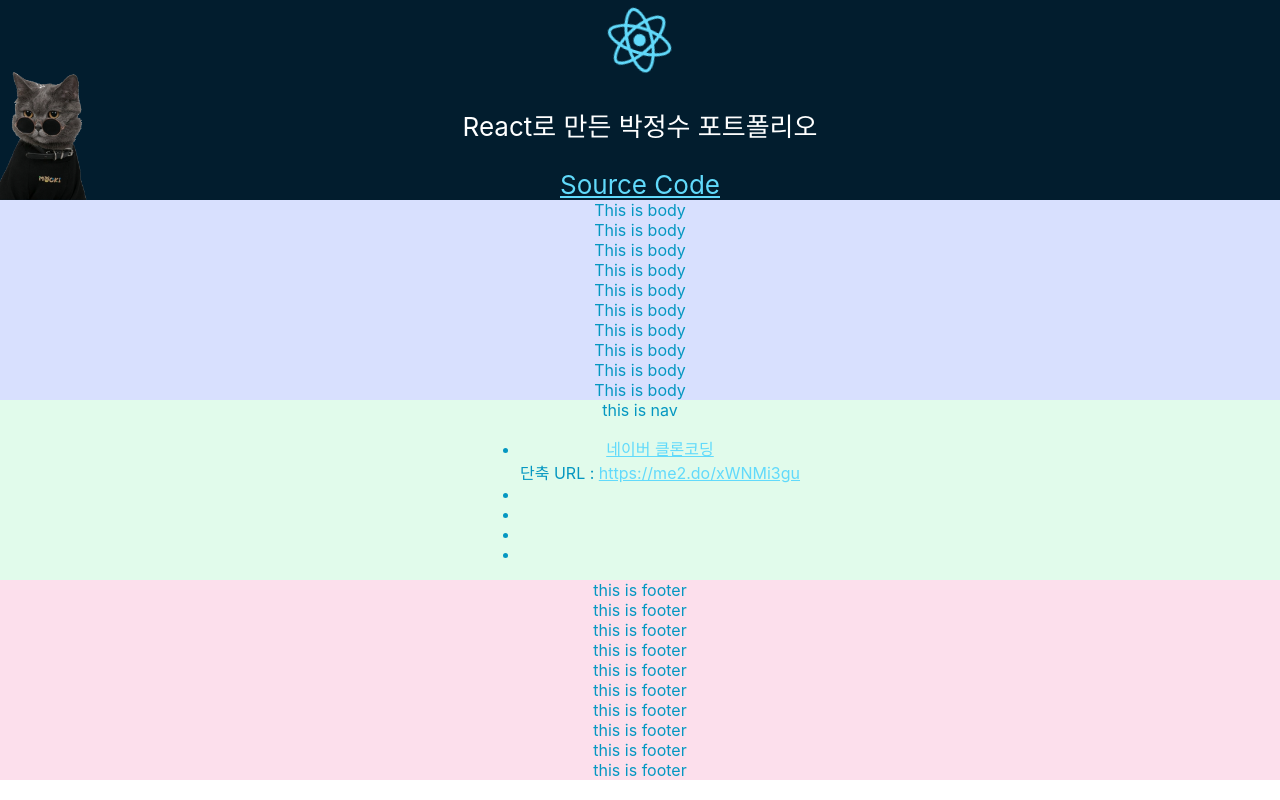
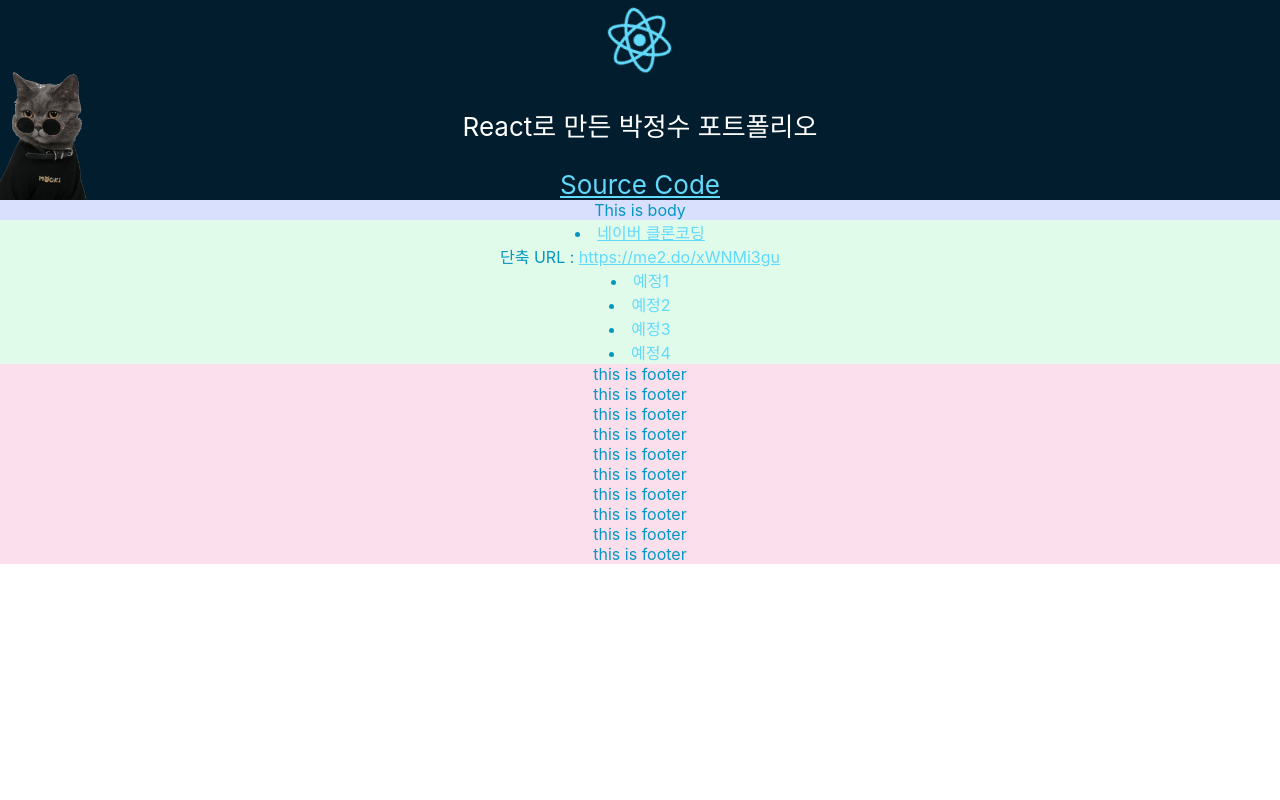
Before and after one commit to JeongsuPark-dev/JeongsuPark-dev.github.io, a React (Create React App) app: page / in a window 1280 px wide. Built offline with nearby package versions, Linux system fonts and the light colour scheme.

Commit message:
feat : Split into component files

```diff
--- a/src/App.js
+++ b/src/App.js
@@ -1,5 +1,8 @@
-import logo from './logo.svg';
 import './App.css';
+import Footer from "./components/Footer";
+import Header from "./components/Header";
+import Body from "./components/Body";
+import Nav from "./components/Nav";
 import {Component} from "react";
 
 class App extends Component {
@@ -7,102 +10,40 @@ class App extends Component {
         return (
             <div className="App">
                 <Header></Header>
+                <Body Title={"This is body"}></Body>
                 <Body></Body>
-                <Nav></Nav>
+                <Nav
+                    Link={"https://me2.do/xWNMi3gu"}
+                    Title={'네이버 클론코딩'}
+                    SubTitle={"단축 URL : "}
+                    SubLink={"https://me2.do/xWNMi3gu"}
+                    SubContents={"https://me2.do/xWNMi3gu"}
+                ></Nav>
+
+                <Nav
+                    Title={"예정1"}
+                ></Nav>
+
+                <Nav
+                    Title={"예정2"}
+                ></Nav>
+
+                <Nav
+                    Title={"예정3"}
+                ></Nav>
+
+                <Nav
+                    Title={"예정4"}
+                ></Nav>
                 <Footer></Footer>
             </div>
         );
     }
 }
 
-class Header extends Component {
-    render() {
-        return (
-            <header className="App-header">
-                <img src={logo} className="App-logo" alt="logo"/>
-                <p>
-                    React로 만든 박정수 포트폴리오
-                </p>
-                <a
-                    className="App-link"
-                    href="https://github.com/JeongsuPark-dev/JeongsuPark-dev.github.io"
-                    target="_blank"
-                    rel="noopener noreferrer"
-                >
-                    Source Code
-                </a>
-            </header>
-        );
-    }
-}
 
-class Body extends Component {
-    render() {
-        return (
-            <body className={"App-body"}>
-            <div>This is body</div>
-            <div>This is body</div>
-            <div>This is body</div>
-            <div>This is body</div>
-            <div>This is body</div>
-            <div>This is body</div>
-            <div>This is body</div>
-            <div>This is body</div>
-            <div>This is body</div>
-            <div>This is body</div>
-            </body>
-        );
-    }
-}
 
-class Nav extends Component {
-    render() {
-        return (
-            <nav className={"App-Nav"}>
-                <div>this is nav</div>
-                <div className={"App-list"}>
-                    <ul>
-                        {/*list item*/}
-                        <li><a
-                            className="App-link"
-                            href="https://me2.do/xWNMi3gu">
-                            네이버 클론코딩
-                        </a>
-                        </li>
-                        단축 URL : <a
-                            className="App-link"
-                            target="_blank"
-                            href="https://me2.do/xWNMi3gu">
-                            https://me2.do/xWNMi3gu
-                        </a>
-                        <li></li>
-                        <li></li>
-                        <li></li>
-                        <li></li>
-                    </ul>
-                </div>
-            </nav>
-        );
-    }
-}
 
-class Footer extends Component {
-    render() {
-        return (
-            <footer className={"App-footer"}>
-                <div>this is footer</div>
-                <div>this is footer</div>
-                <div>this is footer</div>
-                <div>this is footer</div>
-                <div>this is footer</div>
-                <div>this is footer</div>
-                <div>this is footer</div>
-                <div>this is footer</div>
-                <div>this is footer</div>
-                <div>this is footer</div>
-            </footer>
-        );
-    }
-}
+
 
 export default App;
--- /dev/null
+++ b/src/components/Body.js
@@ -0,0 +1,13 @@
+import {Component} from "react";
+
+class Body extends Component {
+    render() {
+        return (
+            <body className={"App-body"}>
+            <div>{this.props.Title}</div>
+            </body>
+        );
+    }
+}
+
+export default Body
--- /dev/null
+++ b/src/components/Footer.js
@@ -0,0 +1,22 @@
+import {Component} from "react";
+
+class Footer extends Component {
+    render() {
+        return (
+            <footer className={"App-footer"}>
+                <div>this is footer</div>
+                <div>this is footer</div>
+                <div>this is footer</div>
+                <div>this is footer</div>
+                <div>this is footer</div>
+                <div>this is footer</div>
+                <div>this is footer</div>
+                <div>this is footer</div>
+                <div>this is footer</div>
+                <div>this is footer</div>
+            </footer>
+        );
+    }
+}
+
+export default Footer;
--- /dev/null
+++ b/src/components/Header.js
@@ -0,0 +1,25 @@
+import {Component} from "react";
+import logo from "../logo.svg";
+
+class Header extends Component {
+    render() {
+        return (
+            <header className="App-header">
+                <img src={logo} className="App-logo" alt="logo"/>
+                <p>
+                    React로 만든 박정수 포트폴리오
+                </p>
+                <a
+                    className="App-link"
+                    href="https://github.com/JeongsuPark-dev/JeongsuPark-dev.github.io"
+                    target="_blank"
+                    rel="noopener noreferrer"
+                >
+                    Source Code
+                </a>
+            </header>
+        );
+    }
+}
+
+export default Header
--- /dev/null
+++ b/src/components/Nav.js
@@ -0,0 +1,35 @@
+import {Component} from "react";
+
+class Nav extends Component {
+    render() {
+        return (
+            <nav className={"App-Nav"}>
+                <div className={"App-list"}>
+                    {/*list item*/}
+                    {/*<li><a*/}
+                    {/*    className="App-link"*/}
+                    {/*    href="https://me2.do/xWNMi3gu">*/}
+                    {/*    네이버 클론코딩*/}
+                    {/*</a>*/}
+
+                    <li><a
+                        className="App-link"
+                        target="_blank"
+                        href={this.props.Link}>
+                        {this.props.Title}
+                    </a>
+                    </li>
+
+                    {this.props.SubTitle}<a
+                    className="App-link"
+                    target="_blank"
+                    href={this.props.SubLink}>
+                    {this.props.SubContents}
+                </a>
+                </div>
+            </nav>
+        );
+    }
+}
+
+export default Nav;
```
